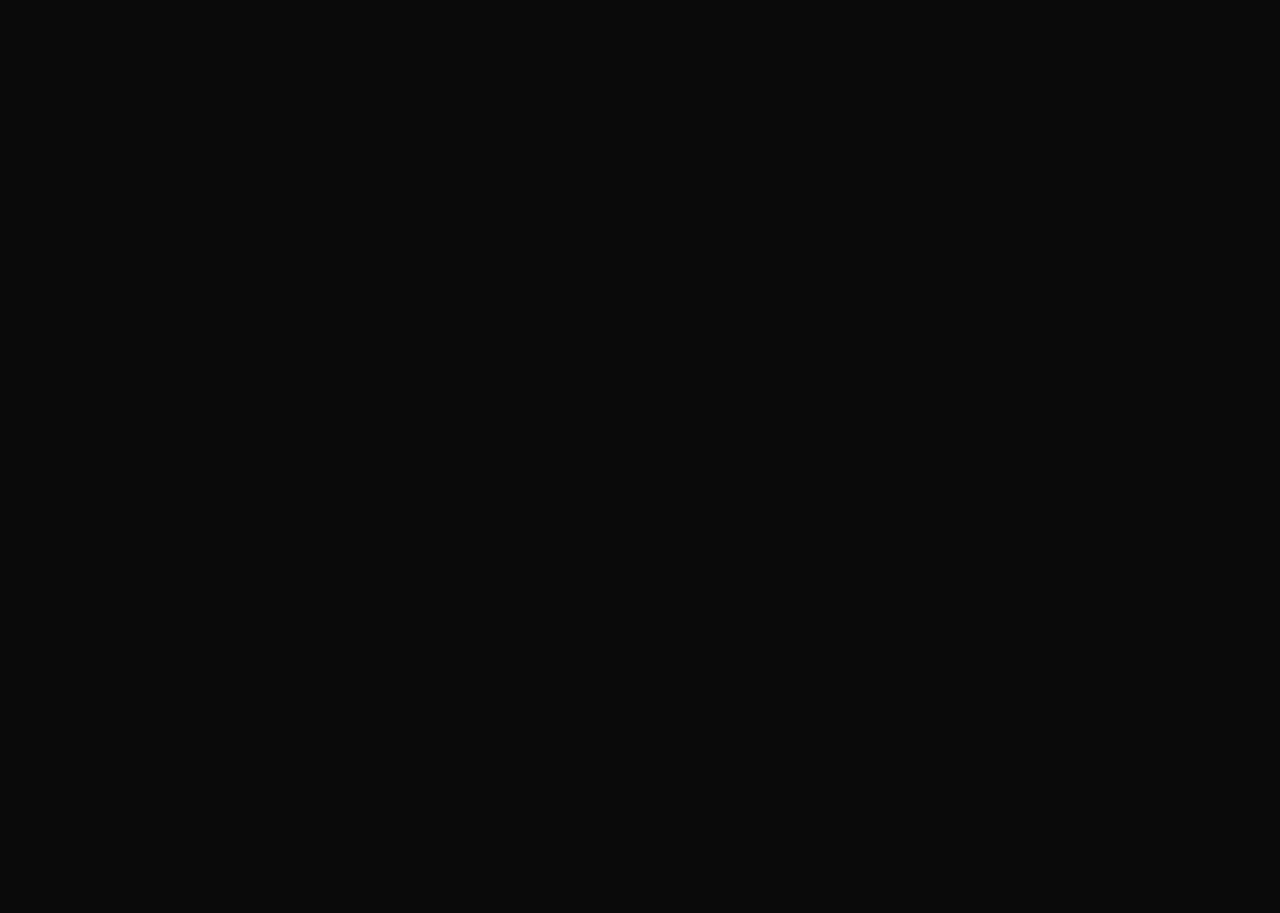
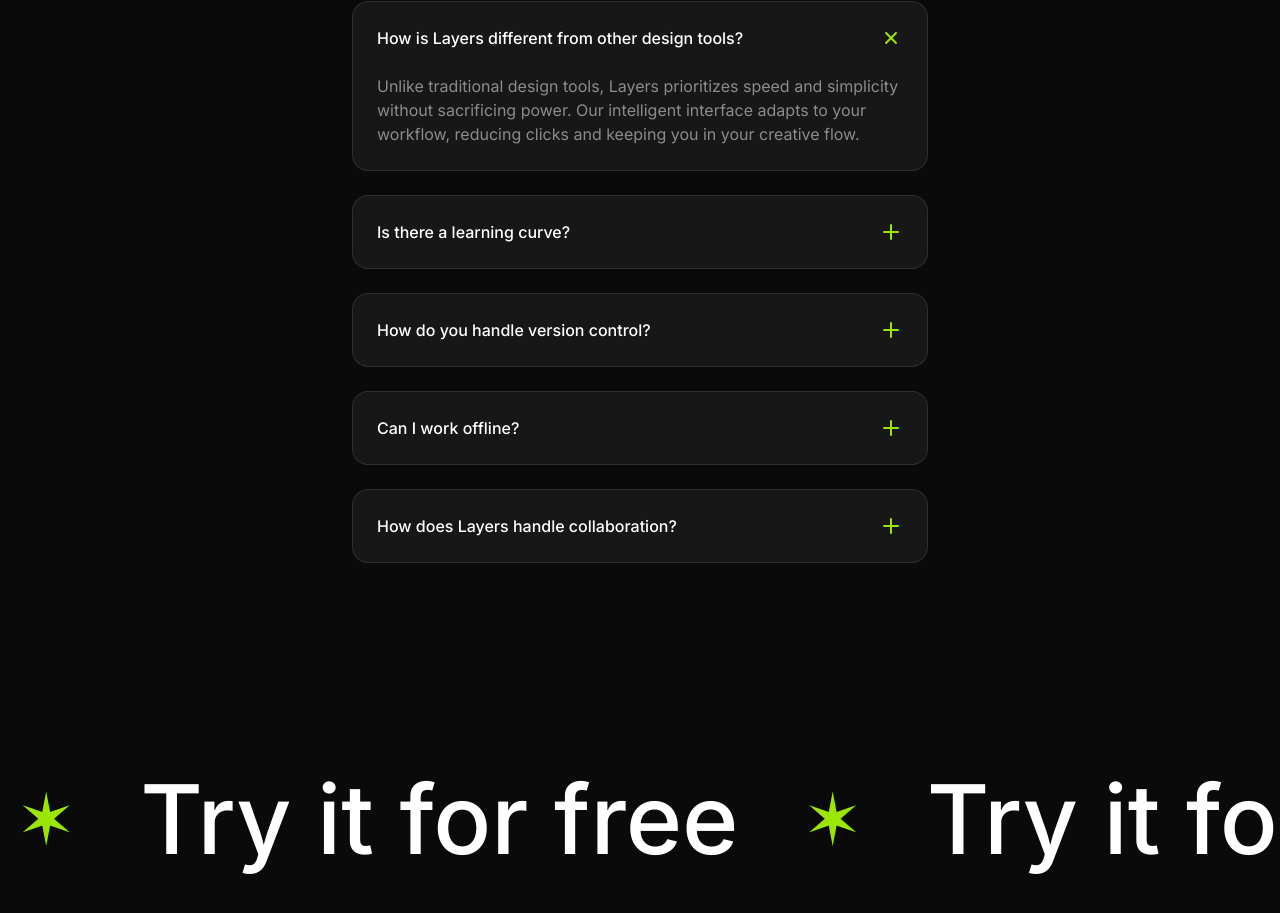
Before and after one commit to Adimehta1970/saas-landing-page, a Next.js app: page / in a window 1280 px wide. Shown: the part 4201-5114 px from the top of the page. Before the commit the page ends 3880 px from the top, so only its background shows below. Built offline with nearby package versions, Linux system fonts and the light colour scheme.

Commit message:
base CTA and faqs section

```diff
--- a/app/page.tsx
+++ b/app/page.tsx
@@ -4,6 +4,8 @@
 import Navbar from "@/sections/Navbar";
 import Features from "@/sections/Features";
 import Integrations from "@/sections/Integrations";
+import Faqs from "@/sections/Faqs";
+import CallToAction from "@/sections/CallToAction";
 
 export default function Home() {
   return (
@@ -14,6 +16,8 @@
       <Introduction />
       <Features />
       <Integrations />
+      <Faqs />
+      <CallToAction />
     </>
   );
 }
--- a/sections/CallToAction.tsx
+++ b/sections/CallToAction.tsx
@@ -1,3 +1,16 @@
 export default function CallToAction() {
-  return <div>Call To Action</div>;
+  return (
+    <section className="py-24">
+      <div className="overflow-x-clip p-4 flex">
+        <div className="flex flex-none gap-16 text-7xl md:text-8xl font-medium">
+          {Array.from({ length: 10 }).map((_, index) => (
+            <div key={index} className="flex items-center gap-16">
+              <span className="text-lime-400 text-7xl">&#10038;</span>
+              <span>Try it for free</span>
+            </div>
+          ))}
+        </div>
+      </div>
+    </section>
+  );
 }
--- a/sections/Faqs.tsx
+++ b/sections/Faqs.tsx
@@ -1,3 +1,6 @@
+import Tag from "@/components/Tag";
+import { twMerge } from "tailwind-merge";
+
 const faqs = [
   {
     question: "How is Layers different from other design tools?",
@@ -27,5 +30,55 @@
 ];
 
 export default function Faqs() {
-  return <div>Faqs</div>;
+  const selectedIndex = 0;
+  return (
+    <section className="py-24">
+      <div className="container sm:max-w-2xl md:max-w-6xl lg:max-w-full">
+        <div className="flex justify-center">
+          <Tag>Faqs</Tag>
+        </div>
+        <h2 className="text-6xl font-medium mt-6 text-center max-w-xl mx-auto">
+          Questions? We've got <span className="text-lime-400">answers</span>
+        </h2>
+        <div className="mt-12 flex flex-col gap-6 max-w-xl mx-auto">
+          {faqs.map((faq, faqIndex) => (
+            <div
+              key={faq.question}
+              className="bg-neutral-900 rounded-2xl border border-white/10 p-6 "
+            >
+              <div className="flex justify-between items-center">
+                <h3 className="font-medium">{faq.question}</h3>
+                <svg
+                  xmlns="http://www.w3.org/2000/svg"
+                  width="24"
+                  height="24"
+                  viewBox="0 0 24 24"
+                  fill="none"
+                  stroke="currentColor"
+                  strokeWidth="2"
+                  strokeLinecap="round"
+                  strokeLinejoin="round"
+                  className={twMerge(
+                    "feather feather-plus text-lime-400 flex-shrink-0",
+                    selectedIndex === faqIndex && "rotate-45"
+                  )}
+                >
+                  <line x1="12" y1="5" x2="12" y2="19"></line>
+                  <line x1="5" y1="12" x2="19" y2="12"></line>
+                </svg>
+              </div>
+              <div
+                className={twMerge(
+                  "mt-6",
+                  selectedIndex !== faqIndex && "hidden"
+                )}
+              >
+                <p className="text-white/50">{faq.answer}</p>
+              </div>
+            </div>
+          ))}
+        </div>
+      </div>
+    </section>
+  );
 }
```
